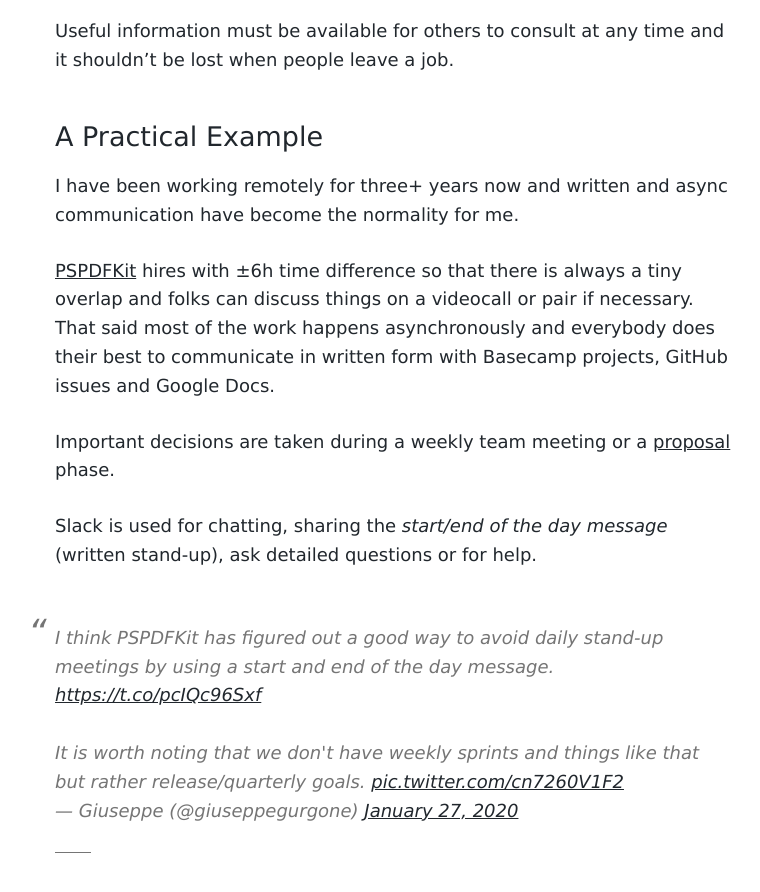
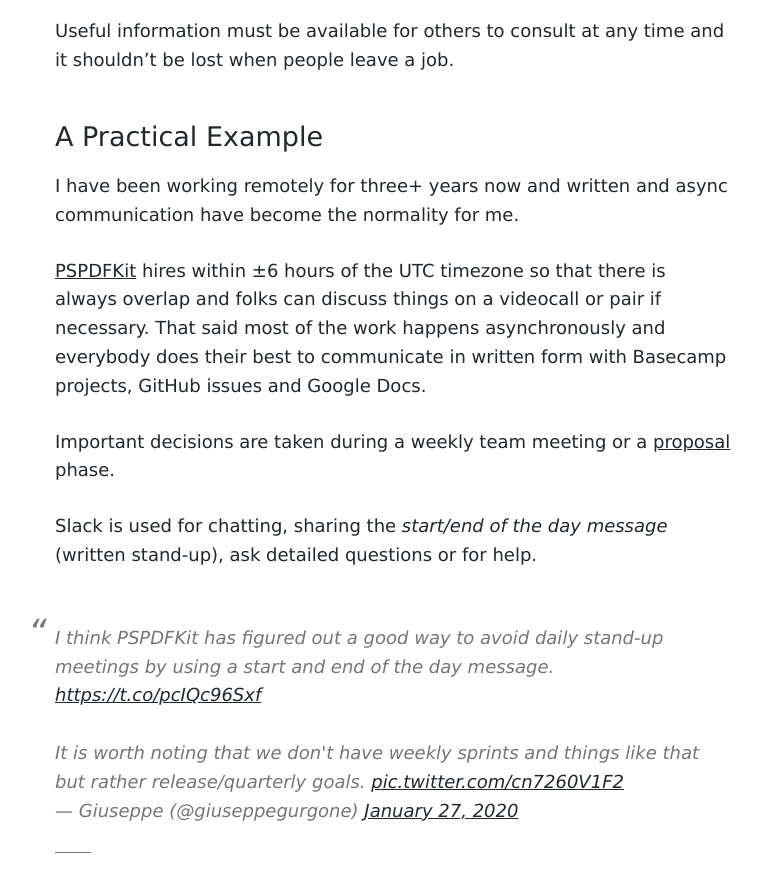
Before and after one commit to giuseppeg/giuseppeg.github.com, a Jekyll site: the page built from _posts/2020-05-22-remote-work-communication.md, in a window 1280 px wide and 900 px high, scrolled down 824 px. Shown: the top 892 px of the window, without its empty margins (246-1006 px from the left). Built offline with Jekyll 4.4.1, drawn with Linux system fonts in a browser that asks for light colours; comment, search, counter and statistics services are not loaded.

Commit message:
Clarify timezone

```diff
--- a/_posts/2020-05-22-remote-work-communication.md
+++ b/_posts/2020-05-22-remote-work-communication.md
@@ -23,7 +23,7 @@
 
 I have been working remotely for three+ years now and written and async communication have become the normality for me.
 
-[PSPDFKit](https://pspdfkit.com) hires with ±6h time difference so that there is always a tiny overlap and folks can discuss things on a videocall or pair if necessary. That said most of the work happens asynchronously and everybody does their best to communicate in written form with Basecamp projects, GitHub issues and Google Docs.
+[PSPDFKit](https://pspdfkit.com) hires within ±6 hours of the UTC timezone so that there is always overlap and folks can discuss things on a videocall or pair if necessary. That said most of the work happens asynchronously and everybody does their best to communicate in written form with Basecamp projects, GitHub issues and Google Docs.
 
 Important decisions are taken during a weekly team meeting or a [proposal](/proposal-driven-development) phase.
 
```
